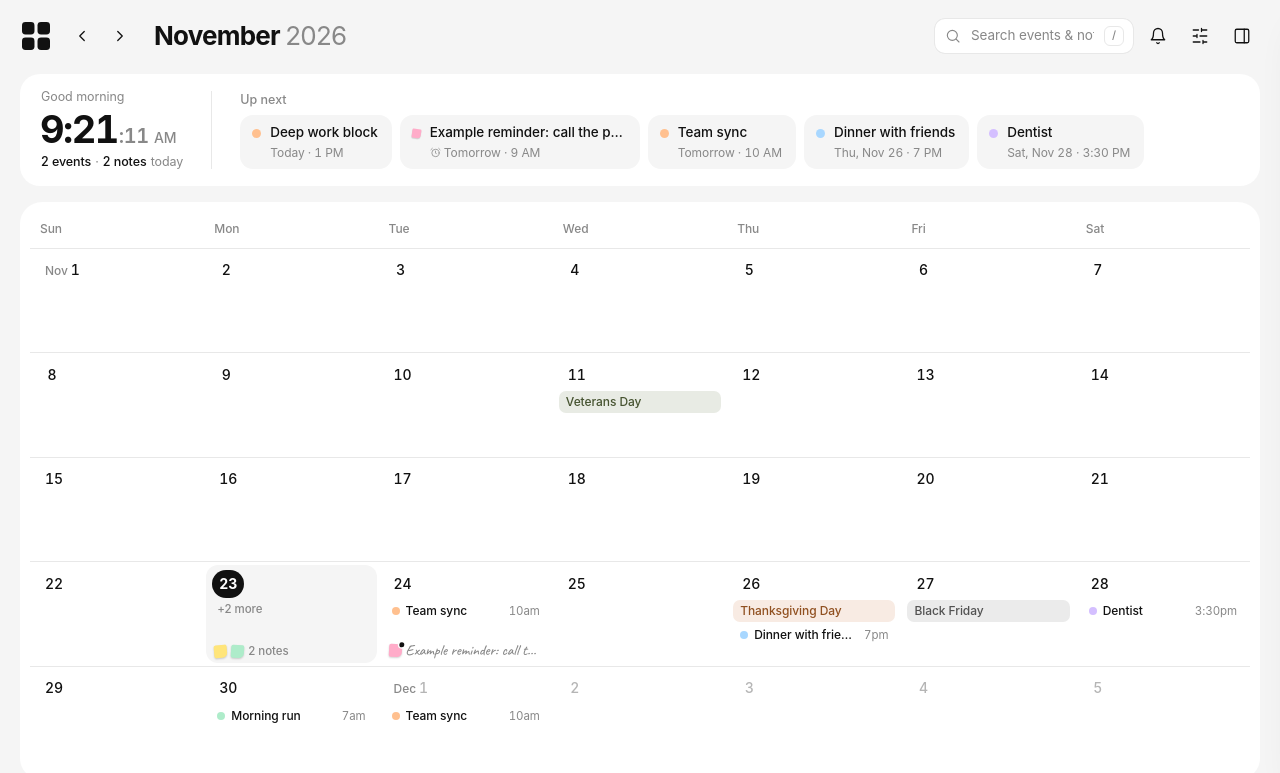
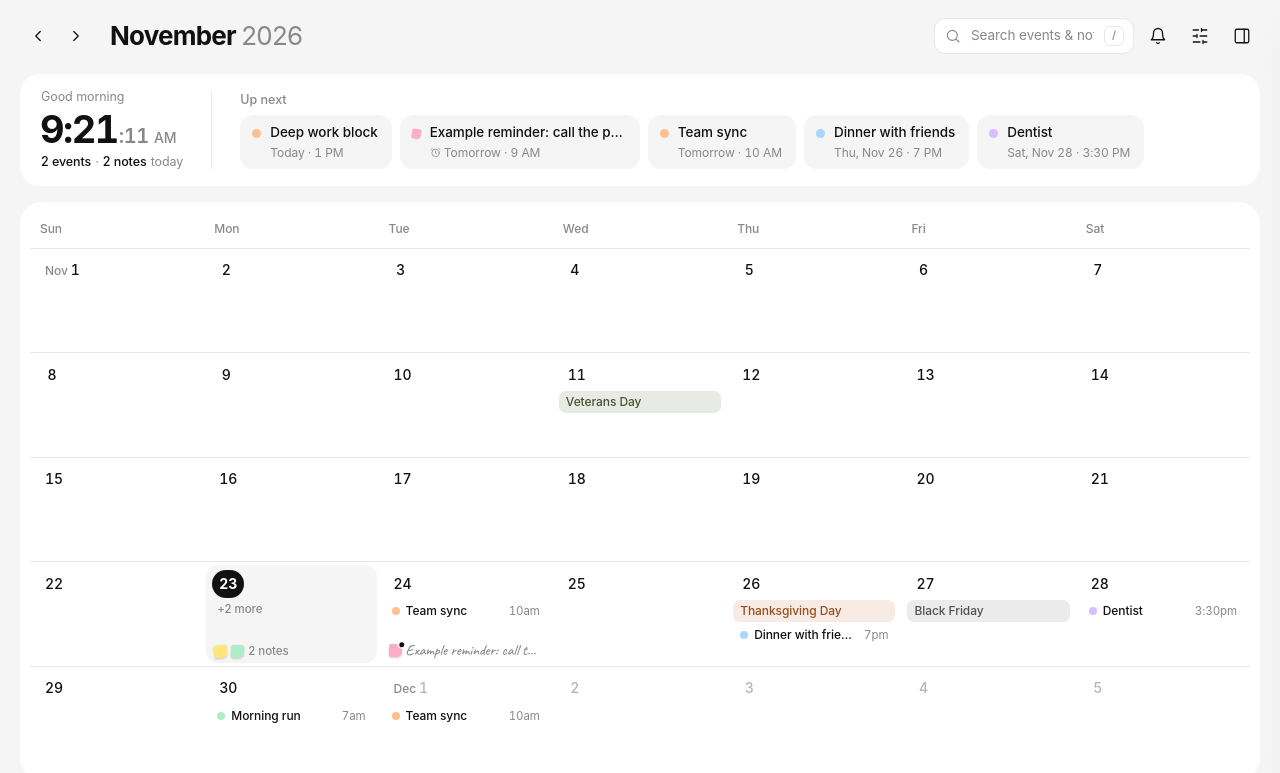
Before and after one commit to shawnmp5/busy, a plain HTML site: page index.html in a window 1280 px wide. Drawn offline with Linux system fonts and the light colour scheme.

Commit message:
Remove the logo from the site header
Co-Authored-By: Claude Opus 5.5 <noreply@anthropic.com>
Claude-Session: https://claude.ai/code/session_013b6RRcURGdGdLg8PtNht9y

```diff
--- a/index.html
+++ b/index.html
@@ -15,9 +15,6 @@
 <div class="app" id="app">
   <header class="topbar">
     <div class="tb-left">
-      <div class="brand" role="img" aria-label="Busy">
-        <svg class="brand-mark" viewBox="0 0 386 386" fill="currentColor" aria-hidden="true"><rect width="172" height="172" rx="48"/><rect x="214" width="172" height="172" rx="48"/><rect y="214" width="172" height="172" rx="48"/><rect x="214" y="214" width="172" height="172" rx="48"/></svg>
-      </div>
       <div class="nav-arrows">
         <button class="icon-btn" id="btn-prev" aria-label="Previous" title="Previous (←)"><svg class="ic"><use href="#i-left"/></svg></button>
         <button class="icon-btn" id="btn-next" aria-label="Next" title="Next (→)"><svg class="ic"><use href="#i-right"/></svg></button>
```
